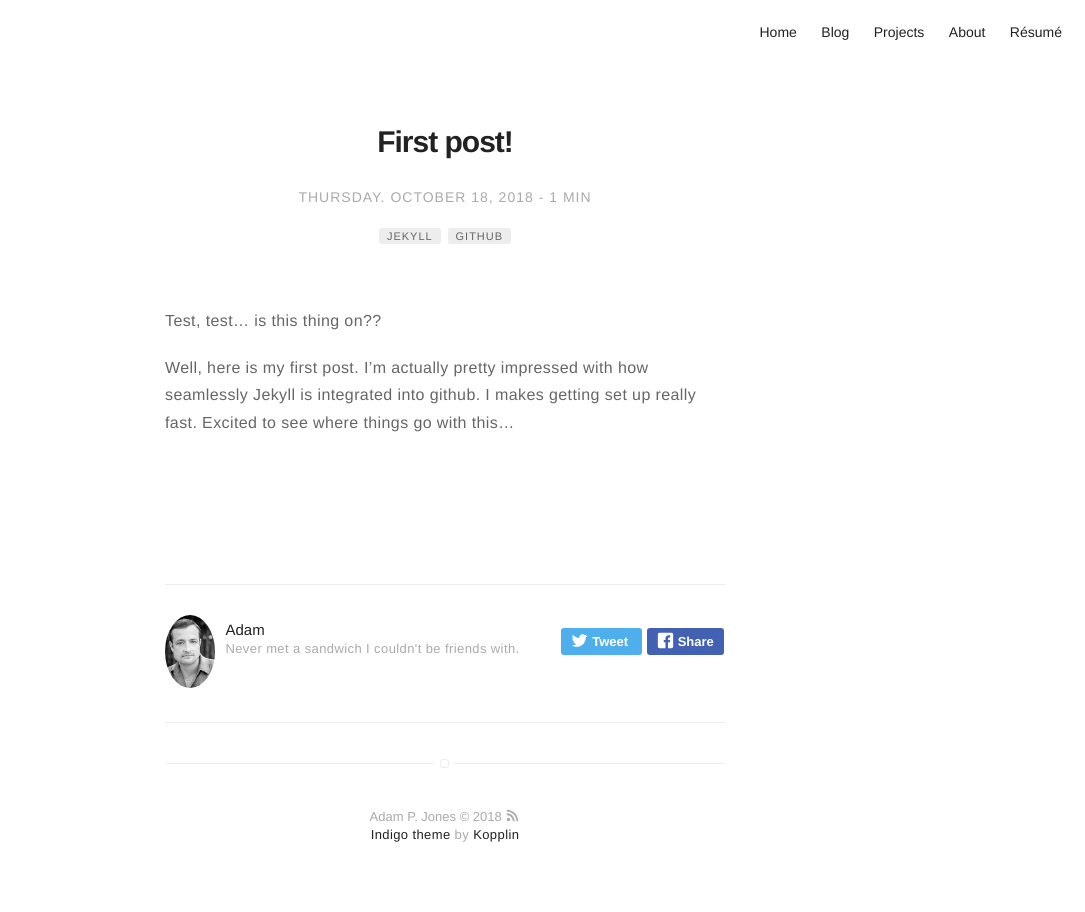
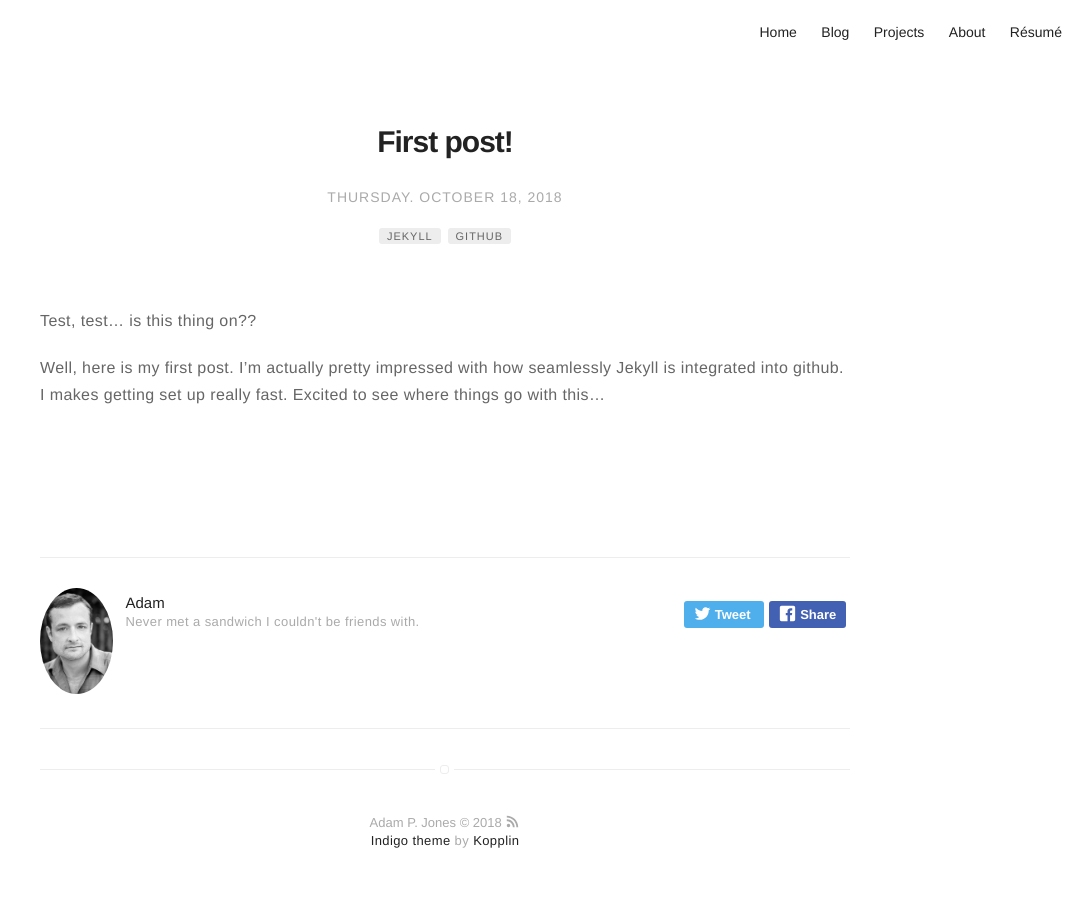
Before and after one commit to meccaLeccaHi/meccaLeccaHi.github.io, a Jekyll site: the page built from _posts/2018-10-18-first-post.markdown, in a window 1280 px wide. Shown: the whole page, without its empty margins (195-1280 px from the left). Built offline with Jekyll 4.4.1, drawn with Linux system fonts in a browser that asks for light colours.

Commit message:
customizing template

```diff
--- a/_config.yml
+++ b/_config.yml
@@ -48,7 +48,7 @@ authors:
 # do you want a larger site? change the option below
 # options: [normal, large] | default: normal
 # normal = 560px / large = 810px
-width: normal
+width: large
 
 # if you don't need pagination, comment the *paginate* configs below
 # paginate: 5
@@ -62,7 +62,7 @@ about: true
 blog: true
 
 # do you want to show the "read time" of the posts?
-read-time: true
+read-time: false
 
 # do you want to show the "tags" inside the posts?
 show-tags: true
```
